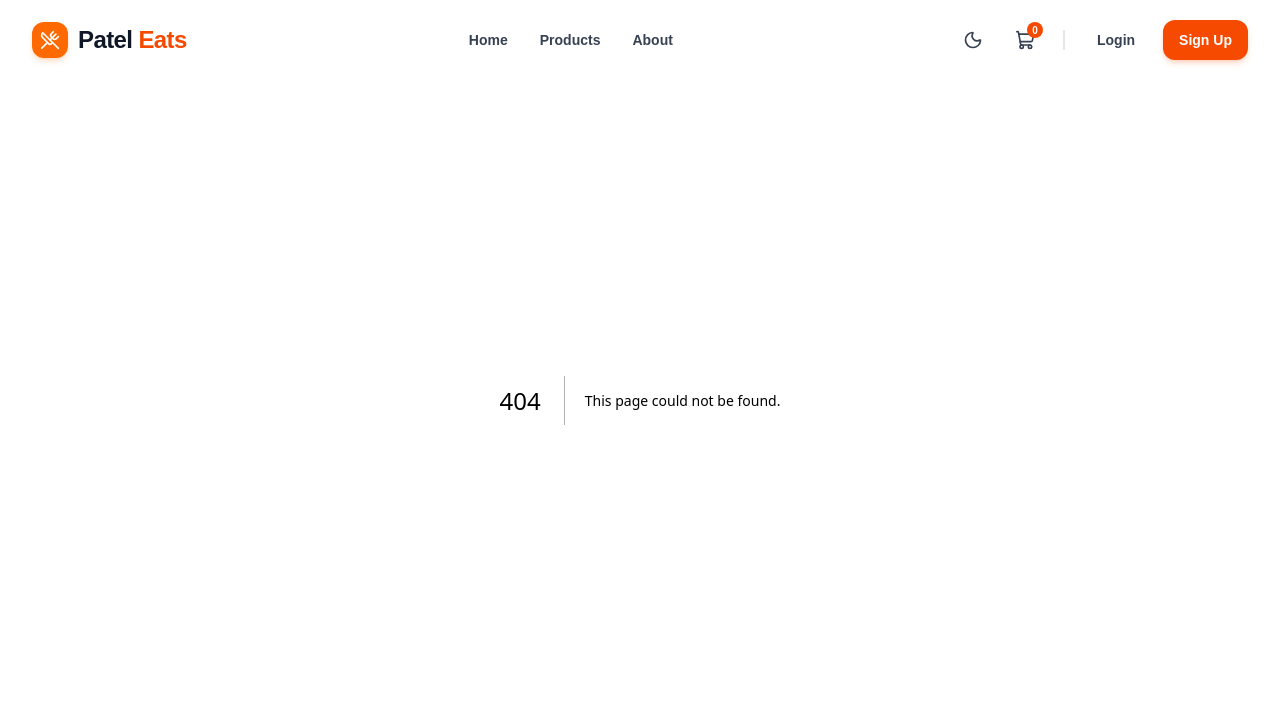
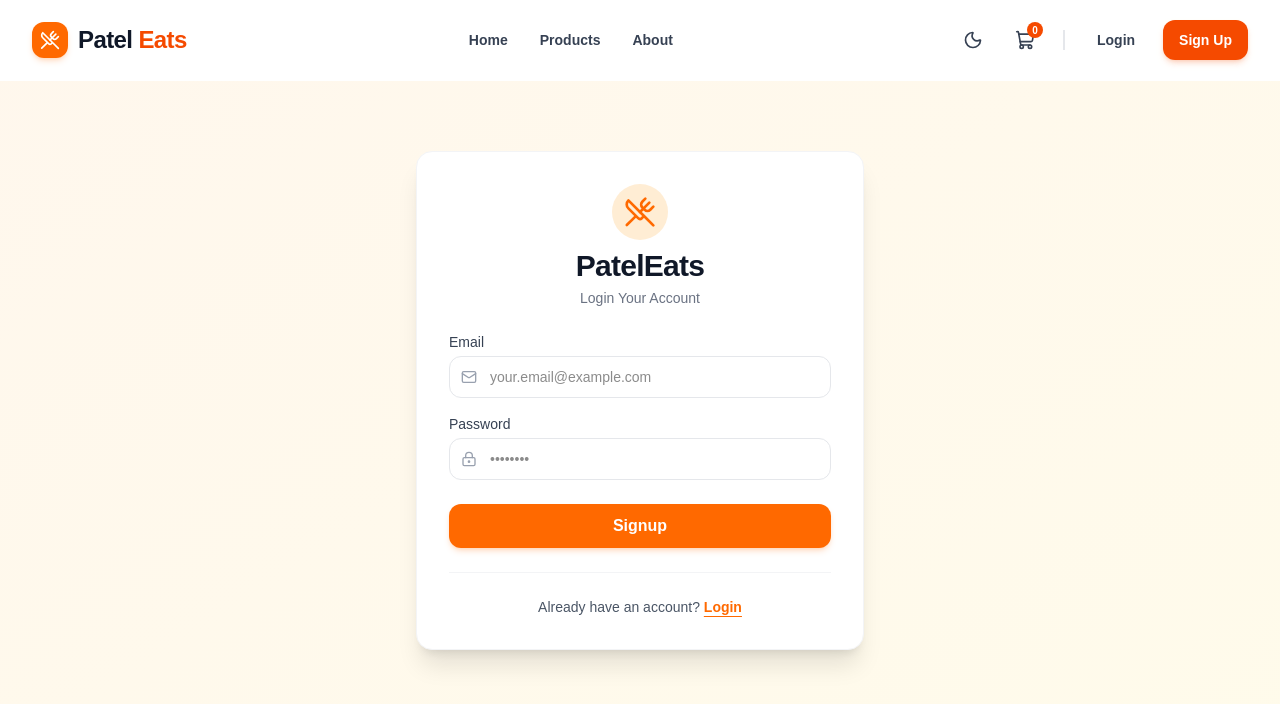
Before and after one commit to islammdsohan603/SignUp_Verify_Projects, a Next.js app: page /login in a window 1280 px wide. Before the commit this address had no page. Shown: the top 704 px of the page. Built offline with nearby package versions, Linux system fonts and the light colour scheme.

Commit message:
login page

```diff
--- /dev/null
+++ b/src/app/(auth)/login/page.jsx
@@ -0,0 +1,219 @@
+'use client';
+
+import React, { useState } from 'react';
+import Link from 'next/link';
+import { motion } from 'framer-motion';
+import {
+  Loader2,
+  LockKeyhole,
+  Mail,
+  Phone,
+  User,
+  UtensilsCrossed,
+} from 'lucide-react';
+
+const LoginPage = () => {
+  // Better Auth এর সাথে ইন্টিগ্রেশনের সুবিধার্থে স্টেট স্ট্রাকচার
+  const [input, setInput] = useState({
+    email: '',
+    password: '',
+  });
+
+  const [loading, setLoading] = useState(false);
+  const [errors, setErrors] = useState({});
+
+  // Input change handler
+  const changeEventHandler = e => {
+    const { name, value } = e.target;
+    setInput(prev => ({ ...prev, [name]: value }));
+    // ইনপুট টাইপ করার সময় ওই ফিল্ডের এরর মুছে ফেলা
+    if (errors[name]) {
+      setErrors(prev => ({ ...prev, [name]: null }));
+    }
+  };
+
+  // Form submit handler
+  const submitHandler = async e => {
+    e.preventDefault();
+    setLoading(true);
+    setErrors({});
+
+    // ক্লায়েন্ট-সাইড বেসিক ভ্যালিডেশন Check
+    const newErrors = {};
+    if (!input.fullName.trim()) newErrors.fullName = 'Full Name is required';
+    if (!input.email.trim()) newErrors.email = 'Email is required';
+    if (!input.password) newErrors.password = 'Password is required';
+    if (input.password && input.password.length < 6) {
+      newErrors.password = 'Password must be at least 6 characters';
+    }
+
+    if (Object.keys(newErrors).length > 0) {
+      setErrors(newErrors);
+      setLoading(false);
+      return;
+    }
+
+    try {
+      // TODO: Better Auth Integration
+      // await authClient.signUp.email({
+      //   email: input.email,
+      //   password: input.password,
+      //   name: input.fullName,
+      //   phoneNumber: input.contact,
+      // });
+
+      console.log('Signup Form Data:', input);
+    } catch (error) {
+      console.error('Signup Error:', error);
+      setErrors({ general: 'Something went wrong. Please try again.' });
+    } finally {
+      setLoading(false);
+    }
+  };
+
+  return (
+    <div className="flex items-center justify-center min-h-screen bg-linear-to-br from-orange-50 to-amber-50 p-4 dark:from-gray-950 dark:to-gray-900">
+      {/* Container Animation */}
+      <motion.div
+        initial={{ opacity: 0, y: 30, scale: 0.95 }}
+        animate={{ opacity: 1, y: 0, scale: 1 }}
+        transition={{ duration: 0.4, ease: 'easeOut' }}
+        className="w-full max-w-md bg-white dark:bg-gray-900 p-8 rounded-2xl shadow-xl border border-gray-100 dark:border-gray-800"
+      >
+        {/* Header Section */}
+        <div className="flex flex-col items-center mb-6">
+          <motion.div
+            initial={{ scale: 0 }}
+            animate={{ scale: 1 }}
+            transition={{
+              type: 'spring',
+              stiffness: 260,
+              damping: 20,
+              delay: 0.1,
+            }}
+            className="p-3 bg-orange-100 dark:bg-orange-950/50 text-orange-500 rounded-full mb-2"
+          >
+            <UtensilsCrossed className="w-8 h-8" />
+          </motion.div>
+          <h1 className="text-3xl font-extrabold text-gray-900 dark:text-white tracking-tight">
+            PatelEats
+          </h1>
+          <p className="text-sm text-gray-500 dark:text-gray-400 mt-1 text-center">
+            Login Your Account
+          </p>
+        </div>
+
+        {/* General Error Message */}
+        {errors.general && (
+          <div className="mb-4 p-3 bg-red-50 dark:bg-red-950/30 border border-red-200 dark:border-red-800 rounded-xl text-red-500 text-sm text-center">
+            {errors.general}
+          </div>
+        )}
+
+        {/* Form */}
+        <form onSubmit={submitHandler} noValidate className="space-y-4">
+          {/* Email */}
+          <motion.div
+            initial={{ opacity: 0, x: -20 }}
+            animate={{ opacity: 1, x: 0 }}
+            transition={{ delay: 0.3 }}
+          >
+            <label className="text-sm font-medium text-gray-700 dark:text-gray-300 mb-1 block">
+              Email
+            </label>
+            <div className="relative">
+              <input
+                type="email"
+                name="email"
+                value={input.email}
+                onChange={changeEventHandler}
+                placeholder="your.email@example.com"
+                className={`w-full pl-10 pr-4 py-2.5 rounded-xl border text-sm outline-none transition-all dark:bg-gray-800 dark:text-white ${
+                  errors.email
+                    ? 'border-red-500 focus:ring-2 focus:ring-red-500/20'
+                    : 'border-gray-200 dark:border-gray-700 focus:border-orange-500 focus:ring-2 focus:ring-orange-500/20'
+                }`}
+              />
+              <Mail className="absolute left-3 top-1/2 -translate-y-1/2 h-4 w-4 text-gray-400" />
+            </div>
+            {errors.email && (
+              <span className="text-xs text-red-500 mt-1 block font-medium">
+                {errors.email}
+              </span>
+            )}
+          </motion.div>
+
+          {/* Password */}
+          <motion.div
+            initial={{ opacity: 0, x: -20 }}
+            animate={{ opacity: 1, x: 0 }}
+            transition={{ delay: 0.4 }}
+          >
+            <label className="text-sm font-medium text-gray-700 dark:text-gray-300 mb-1 block">
+              Password
+            </label>
+            <div className="relative">
+              <input
+                type="password"
+                name="password"
+                value={input.password}
+                onChange={changeEventHandler}
+                placeholder="••••••••"
+                className={`w-full pl-10 pr-4 py-2.5 rounded-xl border text-sm outline-none transition-all dark:bg-gray-800 dark:text-white ${
+                  errors.password
+                    ? 'border-red-500 focus:ring-2 focus:ring-red-500/20'
+                    : 'border-gray-200 dark:border-gray-700 focus:border-orange-500 focus:ring-2 focus:ring-orange-500/20'
+                }`}
+              />
+              <LockKeyhole className="absolute left-3 top-1/2 -translate-y-1/2 h-4 w-4 text-gray-400" />
+            </div>
+            {errors.password && (
+              <span className="text-xs text-red-500 mt-1 block font-medium">
+                {errors.password}
+              </span>
+            )}
+          </motion.div>
+
+          {/* Submit Button */}
+          <motion.div
+            initial={{ opacity: 0, y: 10 }}
+            animate={{ opacity: 1, y: 0 }}
+            transition={{ delay: 0.6 }}
+            whileHover={{ scale: 1.01 }}
+            whileTap={{ scale: 0.98 }}
+            className="pt-2"
+          >
+            <button
+              type="submit"
+              disabled={loading}
+              className="w-full flex items-center justify-center py-2.5 px-4 bg-orange-500 hover:bg-orange-600 disabled:bg-orange-300 text-white font-semibold rounded-xl transition-all shadow-md shadow-orange-500/20 cursor-pointer"
+            >
+              {loading ? (
+                <>
+                  <Loader2 className="mr-2 h-4 w-4 animate-spin" /> Please wait
+                </>
+              ) : (
+                'Signup'
+              )}
+            </button>
+          </motion.div>
+        </form>
+
+        <div className="border-t border-gray-100 dark:border-gray-800 my-6" />
+
+        {/* Footer Link */}
+        <p className="text-center text-sm text-gray-600 dark:text-gray-400">
+          Already have an account?{' '}
+          <Link
+            href="/login"
+            className="font-semibold text-orange-500 hover:text-orange-600 underline underline-offset-4"
+          >
+            Login
+          </Link>
+        </p>
+      </motion.div>
+    </div>
+  );
+};
+
+export default LoginPage;
```
